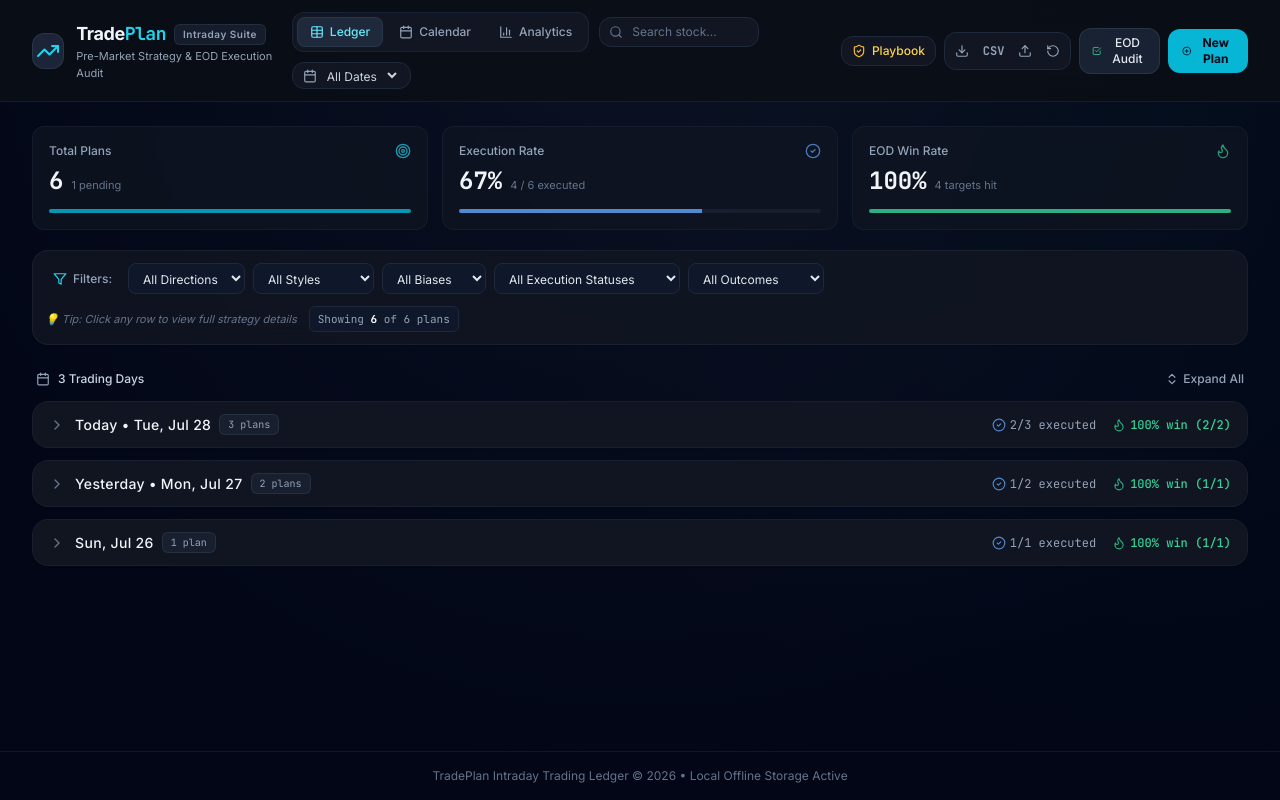
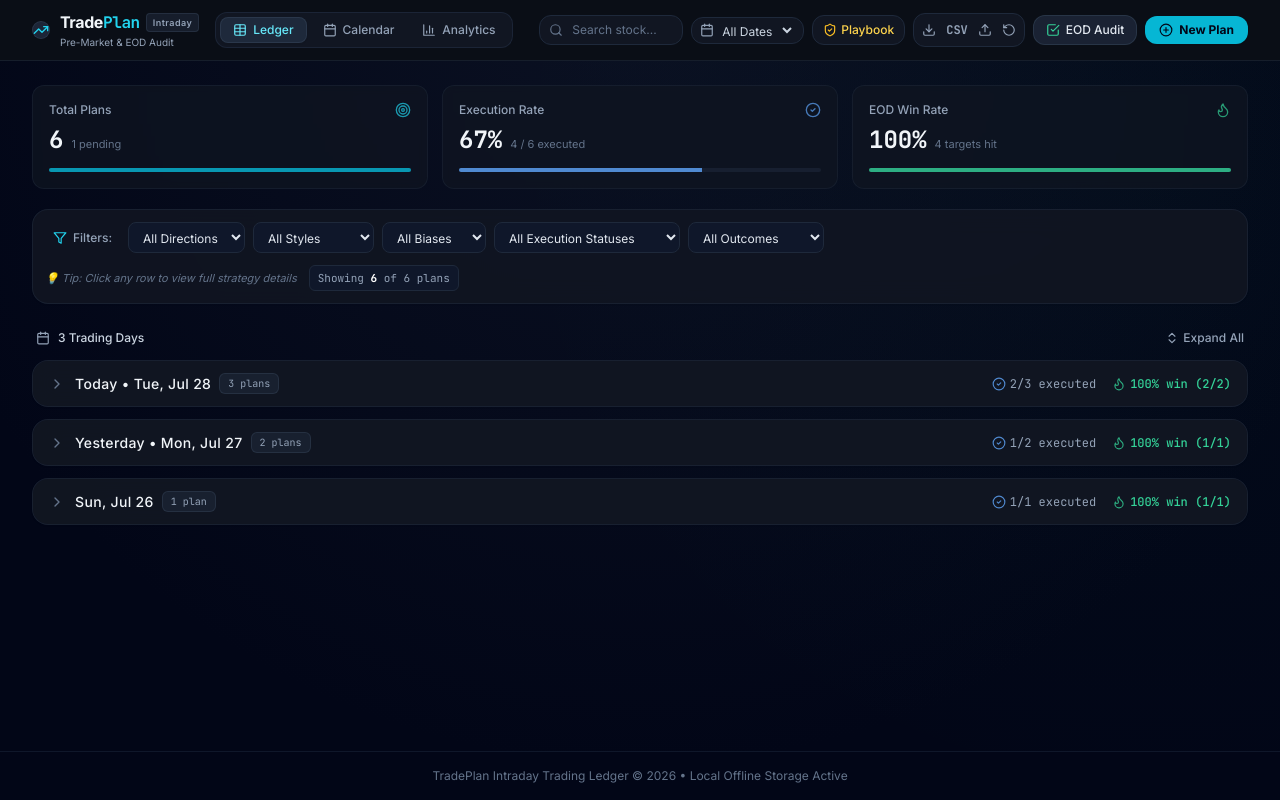
Before and after one commit to abhishekarya007/Trade-Plan, a React (Vite) app: page / in a window 1280 px wide. Built offline with nearby package versions, Linux system fonts and the light colour scheme.

Commit message:
header UI fixed

```diff
--- a/src/components/Header.jsx
+++ b/src/components/Header.jsx
@@ -55,51 +55,37 @@
 
   return (
     <>
-      <header className="sticky top-0 z-30 bg-[#0b0f17]/90 backdrop-blur-md border-b border-slate-800/60">
-        <div className="max-w-7xl mx-auto px-4 sm:px-6 lg:px-8 py-3">
-          <div className="flex flex-col lg:flex-row items-center justify-between gap-3.5">
+      <header className="sticky top-0 z-30 bg-[#0b0f17]/95 backdrop-blur-md border-b border-slate-800/60">
+        <div className="max-w-7xl mx-auto px-4 sm:px-6 lg:px-8 py-2.5">
+          <div className="flex flex-col lg:flex-row items-center justify-between gap-3">
 
-            {/* Brand Logo & Tagline */}
-            <div className="flex items-center justify-between w-full lg:w-auto">
-              <div className="flex items-center gap-3">
-                <div className="h-9 w-9 rounded-xl bg-slate-800/90 border border-slate-700/60 flex items-center justify-center text-cyan-400">
-                  <TrendingUp className="h-4.5 w-4.5" />
+            {/* Left Block: Brand Logo & Navigation Tabs */}
+            <div className="flex flex-wrap items-center justify-between w-full lg:w-auto gap-4">
+              {/* Logo & Tagline */}
+              <div className="flex items-center gap-2.5">
+                <div className="h-8.5 w-8.5 rounded-xl bg-slate-800/90 border border-slate-700/60 flex items-center justify-center text-cyan-400 shrink-0">
+                  <TrendingUp className="h-4 w-4" />
                 </div>
                 <div>
-                  <div className="flex items-center gap-2">
-                    <h1 className="text-lg font-bold tracking-tight text-slate-100 font-sans">
+                  <div className="flex items-center gap-1.5">
+                    <h1 className="text-base font-bold tracking-tight text-slate-100 font-sans">
                       Trade<span className="text-cyan-400 font-mono">Plan</span>
                     </h1>
-                    <span className="text-[10px] font-semibold tracking-wider text-slate-400 bg-slate-800/60 border border-slate-700/50 px-2 py-0.5 rounded-md">
-                      Intraday Suite
+                    <span className="text-[9px] font-semibold tracking-wider text-slate-400 bg-slate-800/60 border border-slate-700/50 px-1.5 py-0.5 rounded">
+                      Intraday
                     </span>
                   </div>
-                  <p className="text-[11px] text-slate-400">Pre-Market Strategy & EOD Execution Audit</p>
+                  <p className="text-[10px] text-slate-400 hidden sm:block">Pre-Market & EOD Audit</p>
                 </div>
               </div>
 
-              {/* Mobile View Add Trigger */}
-              <div className="flex lg:hidden items-center gap-2">
-                <button
-                  onClick={onOpenNewPlanModal}
-                  className="bg-cyan-500/90 hover:bg-cyan-400 text-slate-950 font-semibold p-2 rounded-lg text-xs flex items-center gap-1.5 transition-colors"
-                  title="New Trade Plan"
-                >
-                  <PlusCircle className="h-4 w-4" />
-                </button>
-              </div>
-            </div>
-
-            {/* Navigation Tabs & Filters */}
-            <div className="flex flex-wrap items-center gap-2.5 w-full lg:w-auto">
-
-              {/* View Switcher Tabs (Ledger, Calendar, Analytics) */}
+              {/* View Switcher Tabs */}
               <div className="bg-[#111622] p-1 rounded-xl border border-slate-800/80 flex items-center gap-1">
                 <button
                   onClick={() => setActiveTab('journal')}
-                  className={`flex items-center gap-1.5 px-3 py-1.5 rounded-lg text-xs font-medium transition-all ${
+                  className={`flex items-center gap-1.5 px-3 py-1 rounded-lg text-xs font-medium transition-all ${
                     activeTab === 'journal'
-                      ? 'bg-slate-800 text-cyan-300 border border-slate-700/60'
+                      ? 'bg-slate-800 text-cyan-300 border border-slate-700/60 shadow-sm'
                       : 'text-slate-400 hover:text-slate-200'
                   }`}
                 >
@@ -109,9 +95,9 @@
 
                 <button
                   onClick={() => setActiveTab('calendar')}
-                  className={`flex items-center gap-1.5 px-3 py-1.5 rounded-lg text-xs font-medium transition-all ${
+                  className={`flex items-center gap-1.5 px-3 py-1 rounded-lg text-xs font-medium transition-all ${
                     activeTab === 'calendar'
-                      ? 'bg-slate-800 text-cyan-300 border border-slate-700/60'
+                      ? 'bg-slate-800 text-cyan-300 border border-slate-700/60 shadow-sm'
                       : 'text-slate-400 hover:text-slate-200'
                   }`}
                 >
@@ -121,9 +107,9 @@
 
                 <button
                   onClick={() => setActiveTab('analytics')}
-                  className={`flex items-center gap-1.5 px-3 py-1.5 rounded-lg text-xs font-medium transition-all ${
+                  className={`flex items-center gap-1.5 px-3 py-1 rounded-lg text-xs font-medium transition-all ${
                     activeTab === 'analytics'
-                      ? 'bg-slate-800 text-cyan-300 border border-slate-700/60'
+                      ? 'bg-slate-800 text-cyan-300 border border-slate-700/60 shadow-sm'
                       : 'text-slate-400 hover:text-slate-200'
                   }`}
                 >
@@ -132,21 +118,34 @@
                 </button>
               </div>
 
+              {/* Mobile View Add Button */}
+              <button
+                onClick={onOpenNewPlanModal}
+                className="lg:hidden bg-cyan-500 hover:bg-cyan-400 text-slate-950 font-bold p-1.5 rounded-lg text-xs flex items-center gap-1 transition-colors"
+                title="New Plan"
+              >
+                <PlusCircle className="h-4 w-4" />
+              </button>
+            </div>
+
+            {/* Right Block: Search, Date Filter, Playbook, Utilities, EOD Audit, New Plan */}
+            <div className="flex flex-wrap items-center gap-2 w-full lg:w-auto justify-end">
+
               {/* Quick Search */}
-              <div className="relative flex-1 sm:flex-none sm:w-40">
+              <div className="relative flex-1 sm:flex-none sm:w-36">
                 <Search className="absolute left-2.5 top-1/2 -translate-y-1/2 h-3.5 w-3.5 text-slate-500" />
                 <input
                   type="text"
                   placeholder="Search stock..."
                   value={searchQuery}
                   onChange={(e) => setSearchQuery(e.target.value)}
-                  className="w-full bg-[#111622] border border-slate-800 text-xs text-slate-200 placeholder-slate-500 rounded-xl pl-8 pr-3 py-1.5 focus:outline-none focus:border-cyan-500/50"
+                  className="w-full bg-[#111622] border border-slate-800 text-xs text-slate-200 placeholder-slate-500 rounded-xl pl-8 pr-2.5 py-1.5 focus:outline-none focus:border-cyan-500/50"
                 />
               </div>
 
               {/* Date Filter Selector */}
-              <div className="flex items-center gap-1.5 bg-[#111622] border border-slate-800 rounded-xl px-2.5 py-1 text-xs text-slate-300">
-                <Calendar className="h-3.5 w-3.5 text-slate-400" />
+              <div className="flex items-center gap-1 bg-[#111622] border border-slate-800 rounded-xl px-2 py-1 text-xs text-slate-300">
+                <Calendar className="h-3.5 w-3.5 text-slate-400 shrink-0" />
                 <select
                   value={selectedDate}
                   onChange={(e) => setSelectedDate(e.target.value)}
@@ -157,26 +156,22 @@
                   <option value="YESTERDAY" className="bg-[#111622] text-slate-200">Yesterday</option>
                 </select>
               </div>
-            </div>
-
-            {/* Action Buttons */}
-            <div className="hidden lg:flex items-center gap-2">
 
               {/* Playbook Rules Button */}
               <button
                 onClick={() => setIsPlaybookOpen(true)}
-                className="bg-[#111622] hover:bg-slate-800/80 text-amber-300 border border-slate-800 hover:border-slate-700 px-2.5 py-1.5 rounded-xl text-xs font-medium flex items-center gap-1.5 transition-all"
+                className="bg-[#111622] hover:bg-slate-800/80 text-amber-300 border border-slate-800 hover:border-slate-700 px-2.5 py-1.5 rounded-xl text-xs font-medium flex items-center gap-1 transition-all"
                 title="Trading Rules Playbook"
               >
                 <ShieldCheck className="h-3.5 w-3.5 text-amber-400" />
                 <span>Playbook</span>
               </button>
 
-              {/* Utilities */}
+              {/* Import / Export Utility Bar */}
               <div className="flex items-center gap-0.5 bg-[#111622] p-1 rounded-xl border border-slate-800">
                 <button
                   onClick={() => exportTradesToJSON(trades)}
-                  className="p-1.5 text-slate-400 hover:text-slate-200 rounded transition-colors"
+                  className="p-1 text-slate-400 hover:text-slate-200 rounded transition-colors"
                   title="Export JSON"
                 >
                   <Download className="h-3.5 w-3.5" />
@@ -184,13 +179,13 @@
 
                 <button
                   onClick={() => exportTradesToCSV(trades)}
-                  className="p-1.5 text-slate-400 hover:text-emerald-300 rounded transition-colors text-xs font-mono font-bold"
+                  className="p-1 text-slate-400 hover:text-emerald-300 rounded transition-colors text-xs font-mono font-bold"
                   title="Export CSV"
                 >
                   CSV
                 </button>
 
-                <label className="p-1.5 text-slate-400 hover:text-slate-200 rounded cursor-pointer transition-colors" title="Import JSON">
+                <label className="p-1 text-slate-400 hover:text-slate-200 rounded cursor-pointer transition-colors" title="Import JSON">
                   <Upload className="h-3.5 w-3.5" />
                   <input
                     type="file"
@@ -203,7 +198,7 @@
 
                 <button
                   onClick={onResetData}
-                  className="p-1.5 text-slate-400 hover:text-rose-400 rounded transition-colors"
+                  className="p-1 text-slate-400 hover:text-rose-400 rounded transition-colors"
                   title="Reset to Demo Data"
                 >
                   <RotateCcw className="h-3.5 w-3.5" />
@@ -216,17 +211,18 @@
                 className="bg-slate-800/80 hover:bg-slate-700/80 text-slate-200 border border-slate-700/60 px-3 py-1.5 rounded-xl text-xs font-medium flex items-center gap-1.5 transition-all"
               >
                 <CheckSquare className="h-3.5 w-3.5 text-emerald-400" />
-                <span>EOD Audit</span>
+                <span className="hidden sm:inline">EOD Audit</span>
               </button>
 
               {/* New Trade Plan Trigger */}
               <button
                 onClick={onOpenNewPlanModal}
-                className="bg-cyan-500 hover:bg-cyan-400 text-slate-950 font-bold px-3.5 py-1.5 rounded-xl text-xs flex items-center gap-1.5 transition-all"
+                className="hidden lg:flex bg-cyan-500 hover:bg-cyan-400 text-slate-950 font-bold px-3.5 py-1.5 rounded-xl text-xs items-center gap-1.5 transition-all shadow-sm"
               >
                 <PlusCircle className="h-3.5 w-3.5" />
                 <span>New Plan</span>
               </button>
+
             </div>
 
           </div>
```
